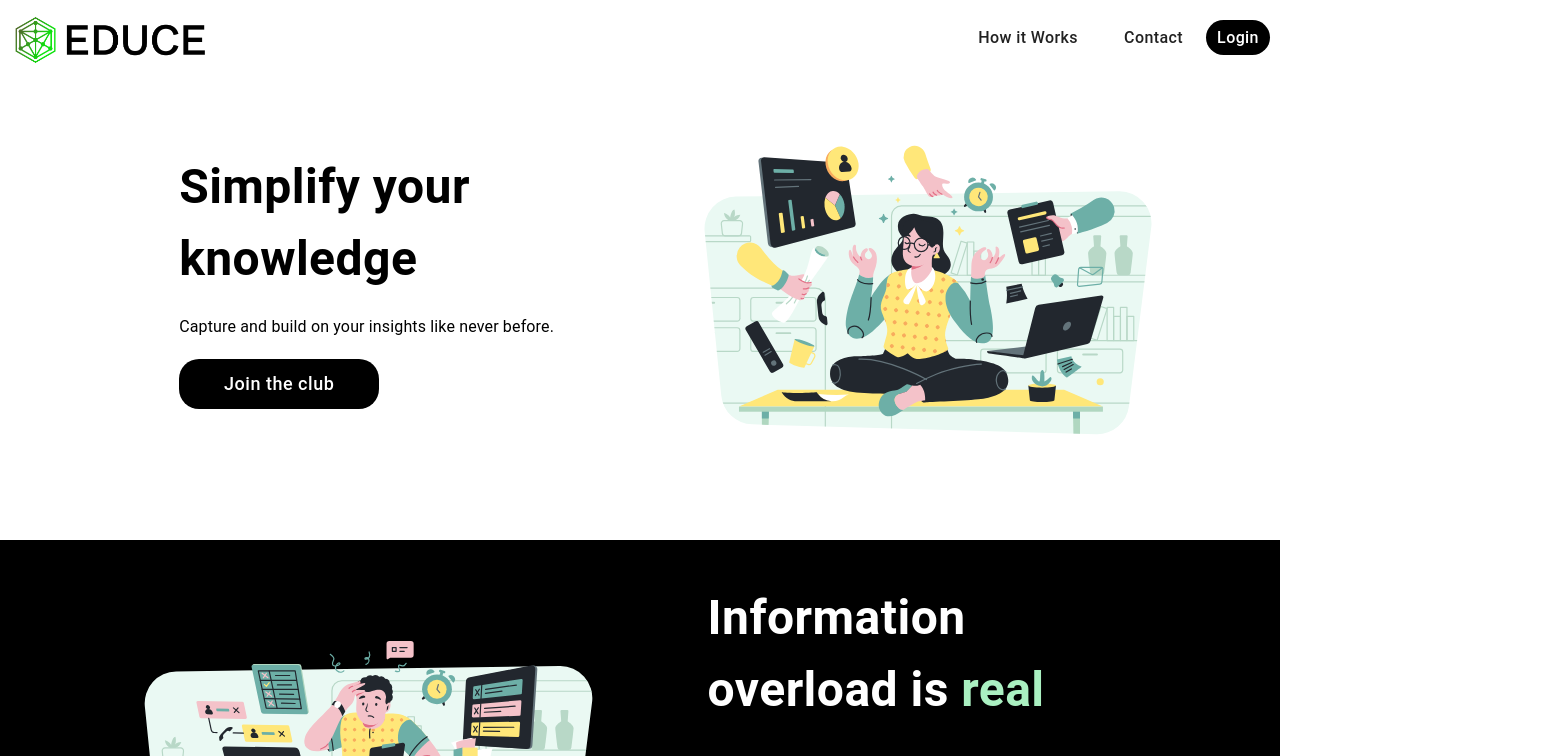
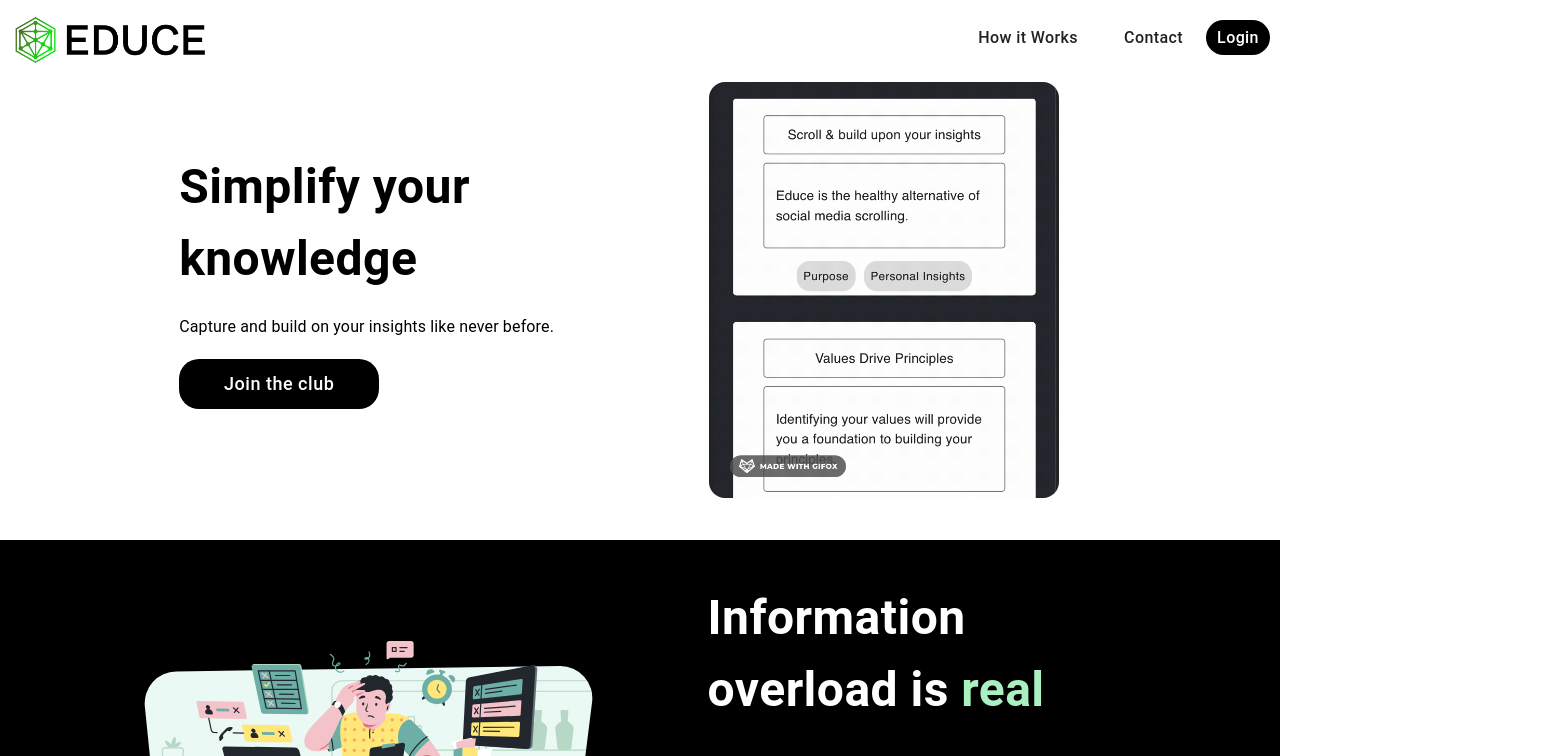
Before and after one commit to EduceClub/educeLanding, a React (Create React App) app: page / in a window 1280 px wide. Shown: the top 756 px of the page, 1549 px wide, since content can reach past the window. Built offline with nearby package versions, Linux system fonts and the light colour scheme.

Commit message:
swapped image for gif

```diff
--- a/src/components/SectionOne.js
+++ b/src/components/SectionOne.js
@@ -1,18 +1,23 @@
 import React from 'react'
 import { Button, Typography, makeStyles } from '@material-ui/core';
 import OrganizeOne from '../assets/organizationPeace.svg'
+import ScreenGIF from '../assets/2023_12_20_Final1.gif'
 
 const withStyles = makeStyles(() => ({
     sectionOneWrapper: {
         display: "flex",
+        justifyContent: "space-between",
+        width: "100%",
         alignItems: "center",
         background: "#ffffff",
-        height: "500px",
+        minHeight: "500px",
         marginTop: "40px",
         padding: "0px 14% 0 14%",
+        maxWidth: "93%",
         "@media(max-width: 600px)": {
             flexDirection: "column",
-            paddingTop: "100px"
+            paddingTop: "100px",
+            width: "auto"
         }
     },
     sectionOneHeader: {
@@ -47,19 +52,24 @@ const withStyles = makeStyles(() => ({
         }
     },
     bannerImage: {
-        width: "53vw",
+        width: "53%",
+        borderRadius: "16px",
         "@media(max-width: 600px)": {
-            minWidth: "80vw"
+            width: "100%"
         }
     },
     bannerContentWrapper: {
         display: "flex",
         flexDirection: "column",
         justifyContent: "flex-start",
-        minWidth: "32vw"
+        minWidth: "32vw",
     },
     bannerImageWrapper: {
         display: "flex",
+        "@media(max-width: 600px)": {
+            justifyContent: "center",
+            margin: "50px 0"
+        }
     }
 
 }));
@@ -78,7 +88,7 @@ const SectionOne = () => {
                 <Button target="_blank" href="https://app.educe.club/" className={classes.sectionOneJoinButton}>Join the club</Button>
             </div>
             <div className={classes.bannerImageWrapper}>
-                <img className={classes.bannerImage} src={OrganizeOne} />
+                <img className={classes.bannerImage} src={ScreenGIF} />
             </div>
         </div>
     )
```
Also changed, not shown: src/assets/2023_12_20_Final1.gif (added).
